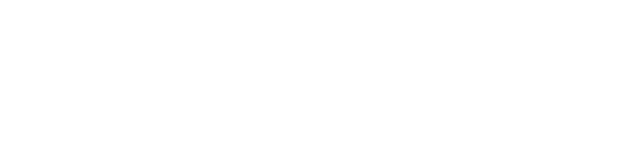
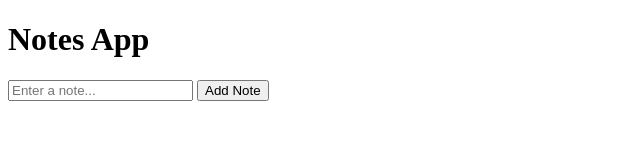
Before and after one commit to syedsufiyan888/note-app, a plain HTML site: page index.html in a window 1280 px wide. Shown: the whole page, without its empty margins (0-640 px from the left). Drawn offline with Linux system fonts and the light colour scheme.

Commit message:
updated html

```diff
--- a/index.html
+++ b/index.html
@@ -6,6 +6,11 @@
     <title>Notes App</title>
 </head>
 <body>
+    <h1>Notes App</h1>
+    <div id="noteform">
+        <input type="text" id="noetInput" placeholder="Enter a note...">
+        <button id="addNoteButton">Add Note</button>
+    </div>
 
 </body>
 </html>
```
